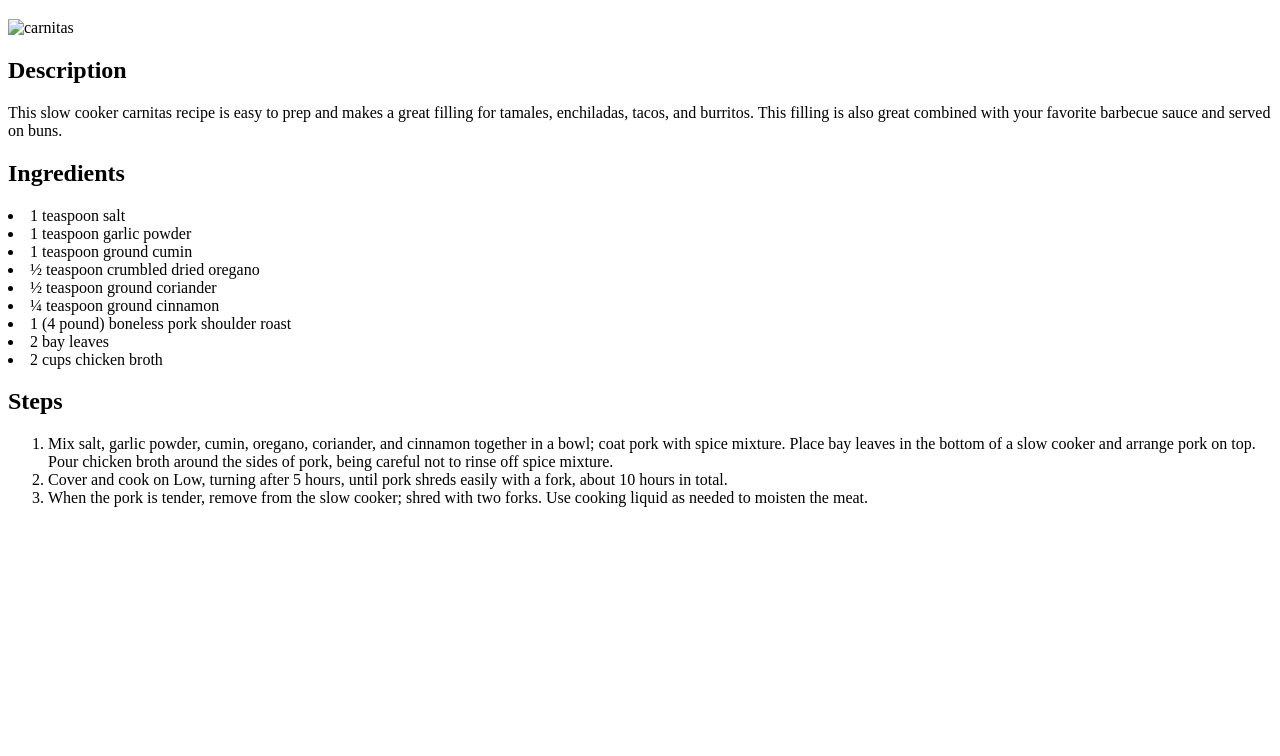
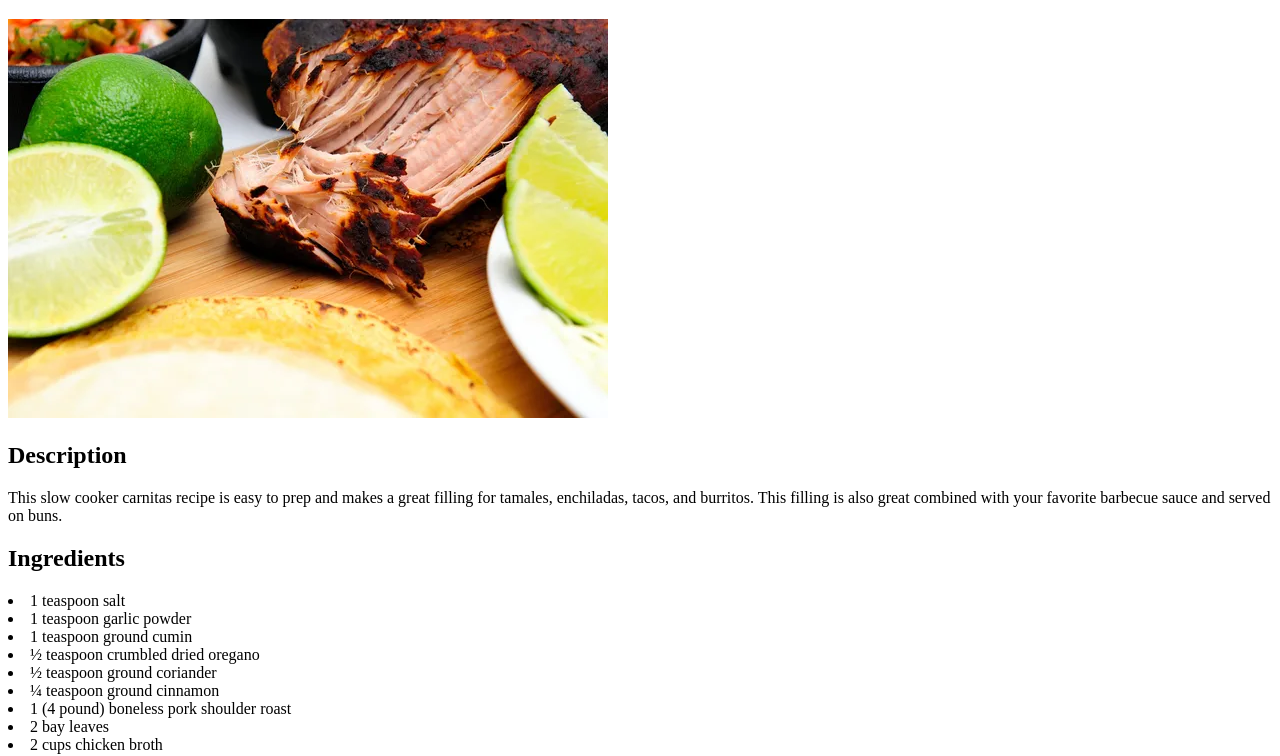
Before and after one commit to horseapples/odin-recipes, a plain HTML site: page recipes/carnitas.html in a window 1280 px wide. Shown: the part 61-817 px from the top of the page. Drawn offline with Linux system fonts and the light colour scheme; the site is published under a folder, as on GitHub Pages, so addresses that start at the root find nothing.

Commit message:
Fix carnitas recipe content

```diff
--- a/recipes/carnitas.html
+++ b/recipes/carnitas.html
@@ -6,7 +6,7 @@
     </head>
     <body>
         <h1>Carnitas</h1>
-        <img src="/images/carnitas.webp" alt="carnitas">
+        <img src="../images/carnitas.webp" alt="carnitas">
         <h2>Description</h2>
         <p>This slow cooker carnitas recipe is easy to prep and makes a great filling for tamales, enchiladas, tacos, and burritos. This filling is also great combined with your favorite barbecue sauce and served on buns.</p>
         <h2>Ingredients</h2>
```
